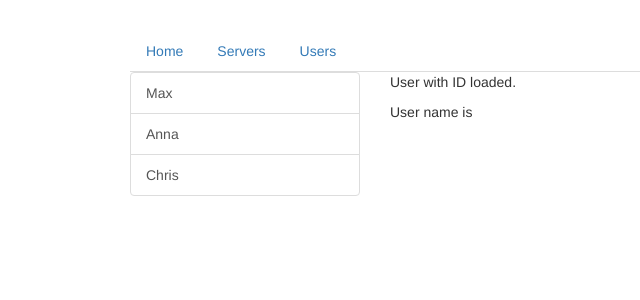
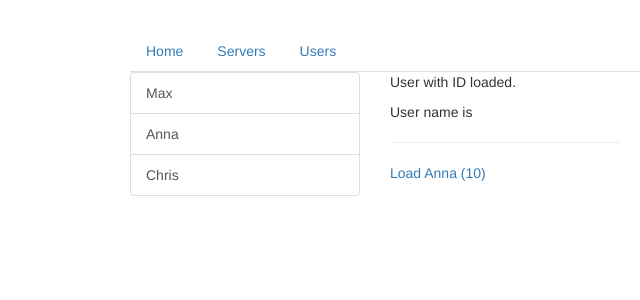
Before and after one commit to puzzelena/routing_angular, an Angular app: page /users in a window 1280 px wide. Shown: the top 300 px of the page, without its empty margins (135-775 px from the left). Built offline with nearby package versions, Linux system fonts and the light colour scheme.

Commit message:
134. Fetching Route Parameters Reactively

```diff
--- a/src/app/users/user/user.component.html
+++ b/src/app/users/user/user.component.html
@@ -1,2 +1,4 @@
 <p>User with ID {{ user.id }} loaded.</p>
 <p>User name is {{ user.name }}</p>
+<hr>
+<a [routerLink]="['/users', 10, 'Anna']">Load Anna (10)</a>
--- a/src/app/users/user/user.component.ts
+++ b/src/app/users/user/user.component.ts
@@ -1,5 +1,5 @@
 import { Component, OnInit } from '@angular/core';
-import { ActivatedRoute } from '@angular/router';
+import { ActivatedRoute, Params } from '@angular/router';
 
 @Component({
   selector: 'app-user',
@@ -19,6 +19,27 @@
       // it takes id from the app.module.ts where is declared dynamic id
       name: this.route.snapshot.params['name']
     }
+    // route has params itself
+    // params here are observable
+    // observables are the features used by Angular which allow you to
+    // work with asynchronous tasks
+    // observable may you to subscribe to an event which might
+    // happen in the future to then execute some code
+    this.route.params
+    .subscribe(
+      // here we will get an updated parameters of type Params
+      // Params will be always an object that we pass which holds the parameters defined in the routes
+      (params: Params) => {
+        this.user.id = params['id']
+        this.user.name = params['name']
+        // this now will update the user object
+        // when the parameter will change
+        // this function will be called just when the parameters will change
+      }
+    );
+    // we call the subscribe method
+    // the first parameter should be a function
+
   }
 
 }
```
